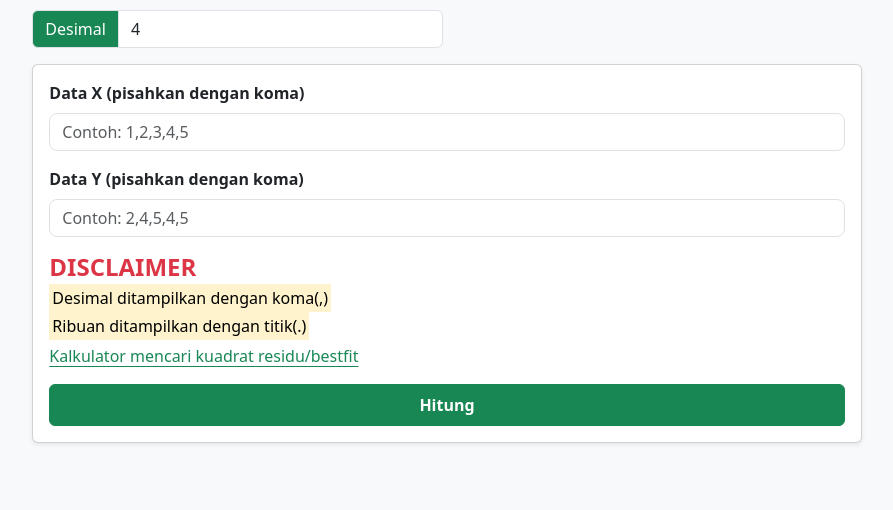
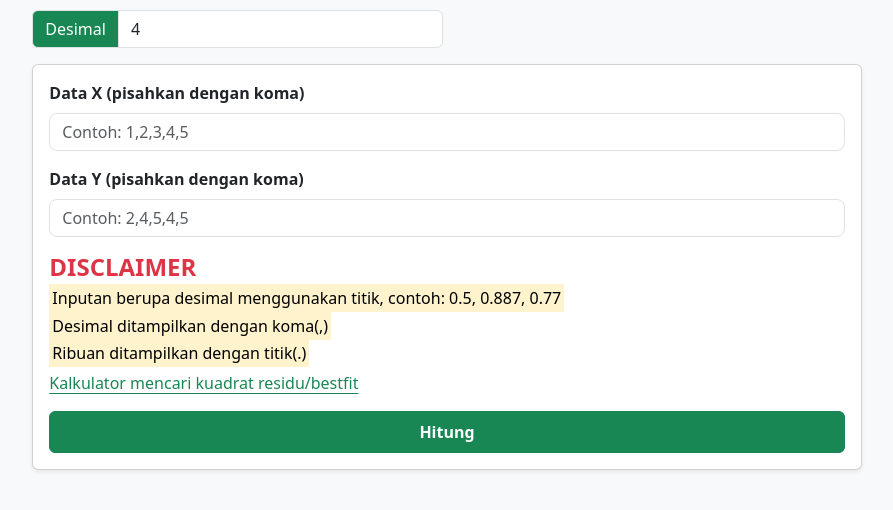
Before and after one commit to zyaufi/regresi, a plain HTML site: page index.html in a window 1280 px wide. Shown: the part 112-622 px from the top of the page, without its empty margins (193-1086 px from the left). Drawn offline with nearby package versions, Linux system fonts and the light colour scheme.

Commit message:
Update index.html

```diff
--- a/index.html
+++ b/index.html
@@ -75,6 +75,7 @@
                                        placeholder="Contoh: 2,4,5,4,5">
                             </div>
                             <div class="h4 fw-bold text-danger">DISCLAIMER</div>
+                            <p class="h6"><mark> Inputan berupa desimal menggunakan titik, contoh:  0.5, 0.887, 0.77</mark></p>
                             <p class="h6"><mark> Desimal ditampilkan dengan koma(,)</mark></p>
                             <p class="h6"><mark> Ribuan ditampilkan dengan titik(.)</mark></p>
                             <p><a href="bestfit.html" class="link-success link-offset-2 link-underline-opacity-100 link-underline-opacity-100-hover">Kalkulator mencari kuadrat residu/bestfit</a></p>
```
